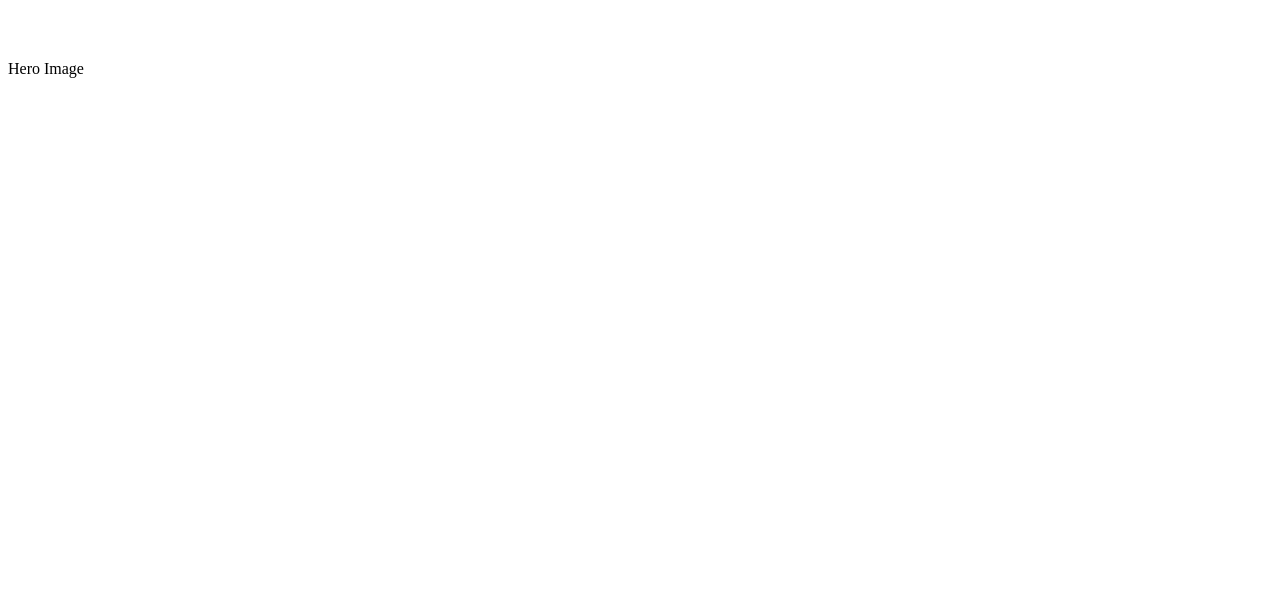
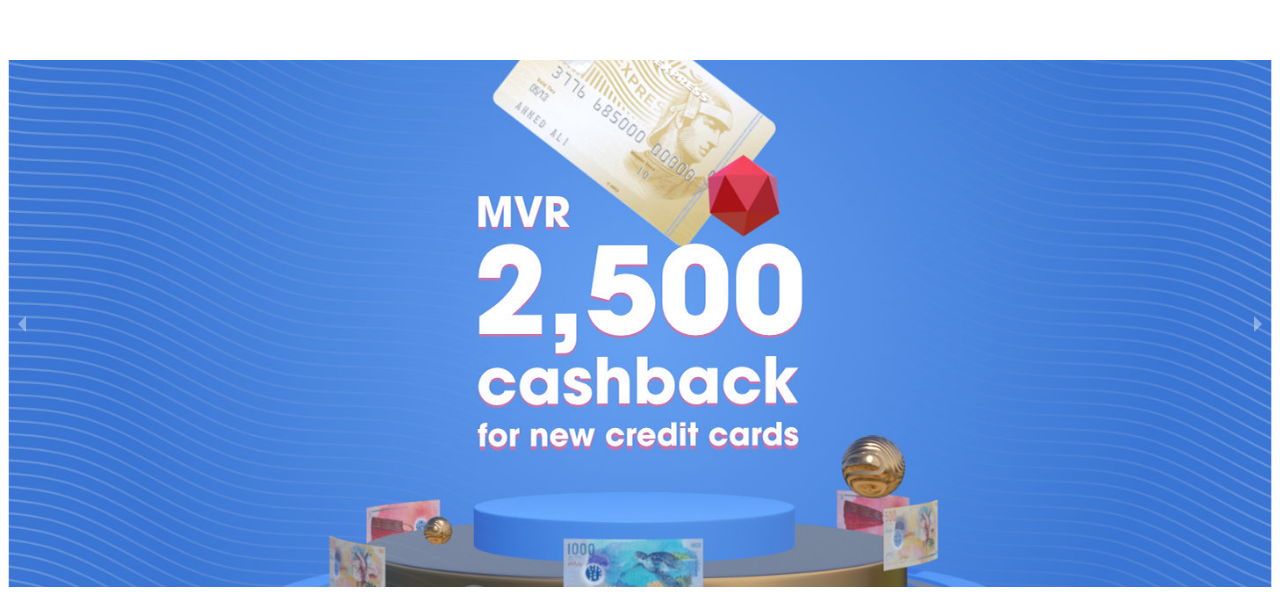
Before and after one commit to ibrahimzahir/aharenge-bankfailed, a Next.js app: page / in a window 1280 px wide. Shown: the part 3942-4537 px from the top of the page. Before the commit the page ends 4028 px from the top, so only its background shows below. Built offline with nearby package versions, Linux system fonts and the light colour scheme.

Commit message:
Carousel

```diff
--- a/components/HeroImage.js
+++ b/components/HeroImage.js
@@ -1,5 +1,35 @@
+import "react-responsive-carousel/lib/styles/carousel.min.css";
+import { Carousel } from "react-responsive-carousel";
+
 function HeroImage() {
-  return <div>Hero Image</div>;
+  return (
+    <div className="relative">
+      <Carousel
+        autoPlay
+        infiniteLoop
+        showStatus={false}
+        showIndicators={false}
+        showThumbs={false}
+        interval={5000}
+      >
+        <div className="relative h-[300px] sm:h-[400px] lg:h-[500px] xl:h-[600px] 2xl:h-[700px]">
+          <img loading="lazy" src="/bml1.png" />
+        </div>
+        <div className="relative h-[300px] sm:h-[400px] lg:h-[500px] xl:h-[600px] 2xl:h-[700px] ">
+          <img loading="lazy" src="/bml2.png" />
+        </div>
+        <div className="relative h-[300px] sm:h-[400px] lg:h-[500px] xl:h-[600px] 2xl:h-[700px]">
+          <img loading="lazy" src="/bml3.png" />
+        </div>
+        <div className="relative h-[300px] sm:h-[400px] lg:h-[500px] xl:h-[600px] 2xl:h-[700px]">
+          <img loading="lazy" src="/bml4.jpg" />
+        </div>
+        <div className="relative h-[300px] sm:h-[400px] lg:h-[500px] xl:h-[600px] 2xl:h-[700px]">
+          <img loading="lazy" src="/bml5.jpg" />
+        </div>
+      </Carousel>
+    </div>
+  );
 }
 
 export default HeroImage;
--- a/package.json
+++ b/package.json
@@ -9,7 +9,8 @@
     "@heroicons/react": "^1.0.5",
     "next": "latest",
     "react": "^17.0.2",
-    "react-dom": "^17.0.2"
+    "react-dom": "^17.0.2",
+    "react-responsive-carousel": "^3.2.22"
   },
   "devDependencies": {
     "autoprefixer": "^10.4.0",
```
Also changed, not shown: 1 other file (tests, documents, lock files or other folders).
